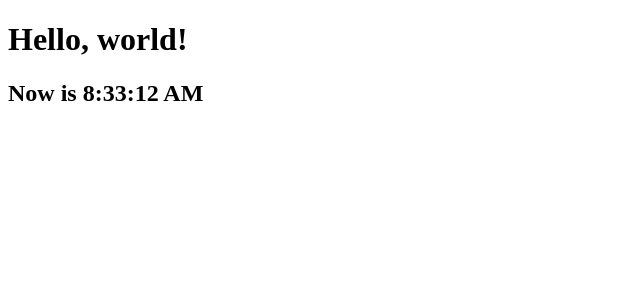
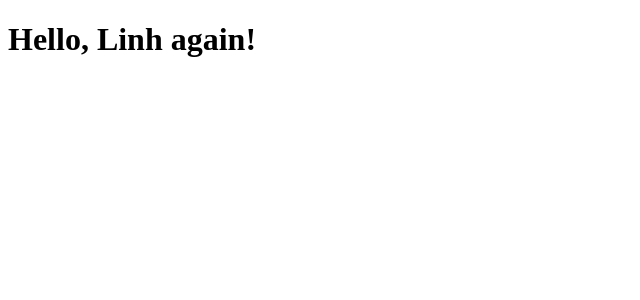
Before and after one commit to linh309/Messaging, a React (Create React App) app: page / in a window 1280 px wide. Shown: the top 300 px of the page, without its empty margins (0-640 px from the left). Built offline with nearby package versions, Linux system fonts and the light colour scheme.

Commit message:
check out code

```diff
--- a/src/index.js
+++ b/src/index.js
@@ -37,14 +37,62 @@ import ReactDOM from 'react-dom';
 // ReactDOM.render(childAndParent, document.getElementById('root'));
 
 //demo how to display time in real time by calling ReactDom.render every 1 second
-function tick(){
-    const element = (
-        <div>
-            <h1>Hello, world!</h1>
-            <h2>Now is {new Date().toLocaleTimeString()}</h2>
-        </div>
-    );
-    ReactDOM.render(element, document.getElementById('root'))
+// function tick(){
+//     const element = (
+//         <div>
+//             <h1>Hello, world!</h1>
+//             <h2>Now is {new Date().toLocaleTimeString()}</h2>
+//         </div>
+//     );
+//     ReactDOM.render(element, document.getElementById('root'))
+// }
+
+// setInterval(tick,1000);
+
+
+//define react component as class ES6 syntax
+var user = {
+    name: "Linh",
+    avatar: "https://via.placeholder.com/50x50.png?text=Test",
+};
+
+class Welcome extends React.Component {
+    //use in normal case
+    // //define constructor to get props that passed from ReactDOM.render method
+    // constructor(props) {
+    //     super(props);
+    // }
+
+    // render() {
+    //     //why need to use this to use "props" => can't use props without "this"
+    //     return <h1>Hello, {this.props.user.name} again!</h1>
+    // }
+
+    //define constructor to get props that passed from ReactDOM.render method
+    constructor(props) {
+        super(props);
+    }
+
+    render() {
+        return (
+            <div>
+                <User username={this.props.user.name}/>
+            </div>
+        )
+    }
 }
 
-setInterval(tick,1000);
+class User extends React.Component {
+    constructor(props) {
+        super(props);
+    }
+
+    render() {
+        //why need to use this to use "props" => can't use props without "this"
+        return <h1>Hello, {this.props.username} again!</h1>
+    }
+}
+
+
+//use "user" as DOM attribute but it's treated props in component
+ReactDOM.render(<Welcome user={user} />, document.getElementById("root"));
```
